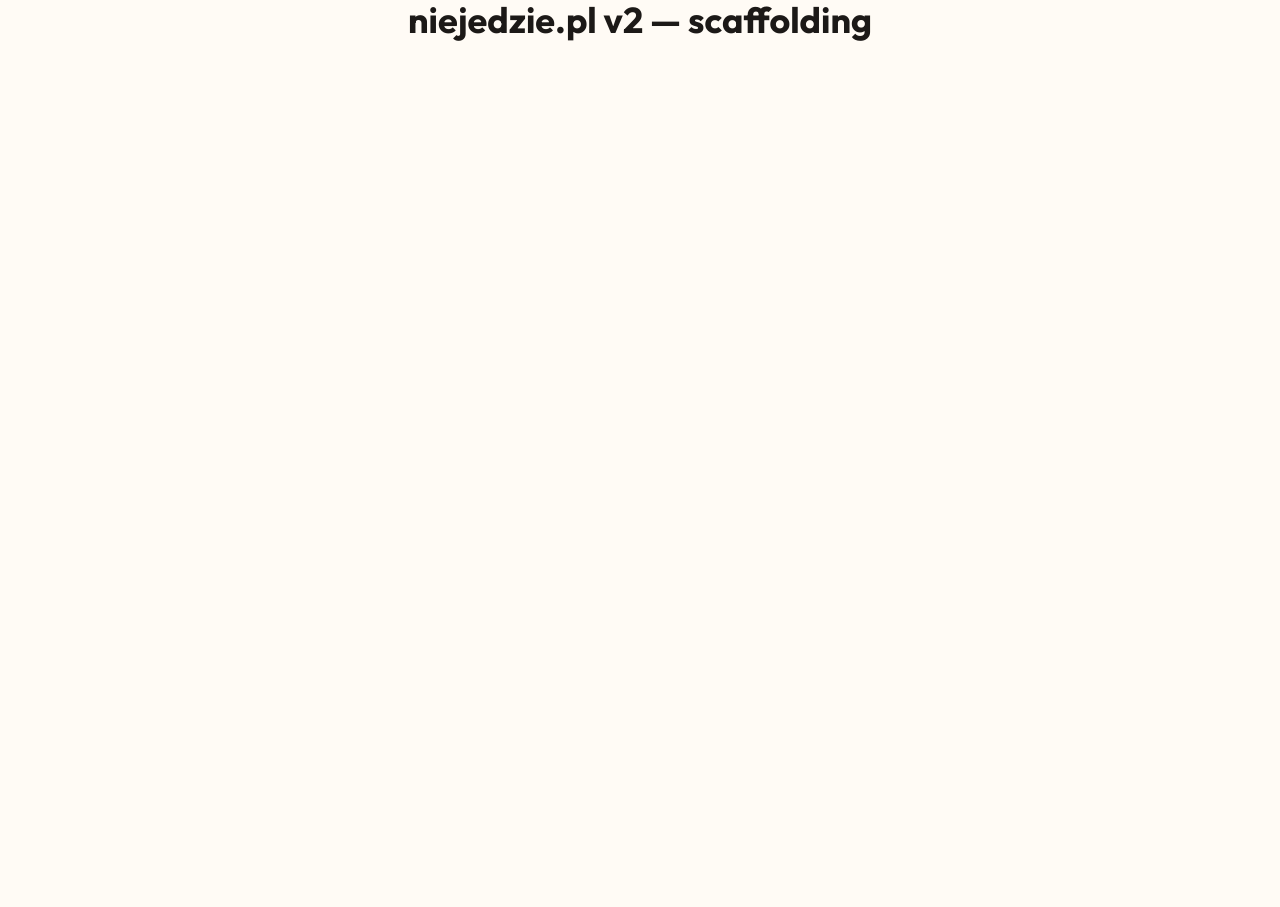
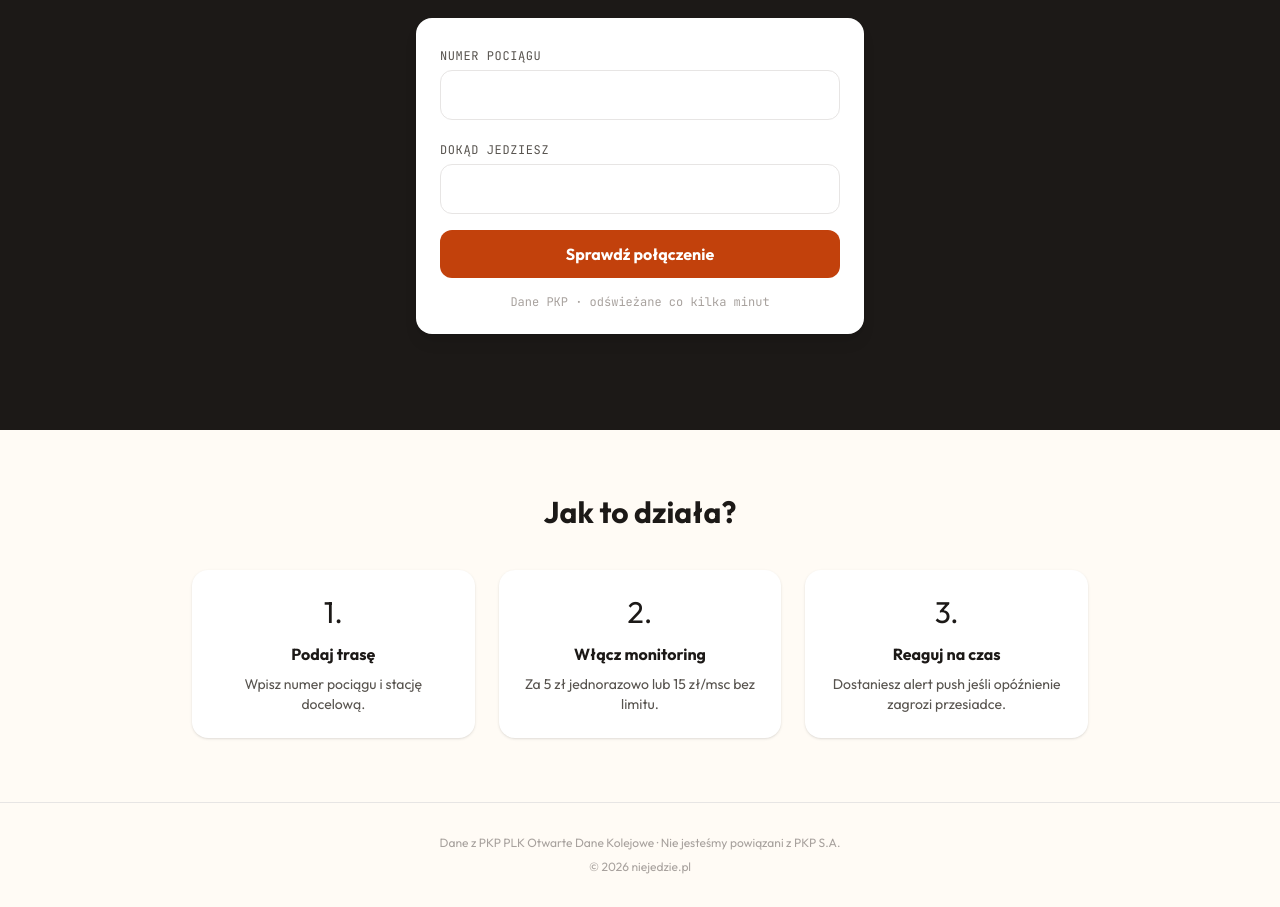
Before and after one commit to bitgeese/niejedzie-v2, a Next.js app: page / in a window 1280 px wide. Shown: the part 380-1287 px from the top of the page. Before the commit the page ends 800 px from the top, so only its background shows below. Built offline with nearby package versions, Linux system fonts and the light colour scheme.

Commit message:
feat(v2): homepage hero + ConnectionForm + how-it-works + footer

```diff
--- a/src/app/page.tsx
+++ b/src/app/page.tsx
@@ -1,7 +1,51 @@
+import ConnectionForm from "@/components/ConnectionForm";
+
 export default function HomePage() {
   return (
-    <main className="min-h-screen flex items-center justify-center">
-      <h1 className="text-4xl font-bold">niejedzie.pl v2 — scaffolding</h1>
+    <main className="min-h-screen">
+      <section className="relative bg-[var(--color-ink)] text-white py-24 px-6">
+        <div className="max-w-4xl mx-auto text-center">
+          <p className="font-mono text-xs uppercase tracking-widest text-[var(--color-brand-500)] mb-4">// monitor przesiadek</p>
+          <h1 className="text-5xl md:text-6xl font-extrabold leading-tight">
+            Masz przesiadkę?<br />
+            <span className="text-[var(--color-brand-500)]">Sprawdzimy czy zdążysz.</span>
+          </h1>
+          <p className="text-lg text-white/70 mt-6 max-w-xl mx-auto">
+            Monitorujemy Twój pociąg i wyślemy alert jeśli opóźnienie zagrozi połączeniu.
+          </p>
+        </div>
+        <div className="max-w-xl mx-auto mt-10 relative z-10">
+          <ConnectionForm />
+        </div>
+      </section>
+
+      <section className="py-16 px-6 bg-[var(--color-cream)]">
+        <div className="max-w-4xl mx-auto text-center">
+          <h2 className="text-3xl font-bold mb-3">Jak to działa?</h2>
+          <div className="grid grid-cols-1 md:grid-cols-3 gap-6 mt-10">
+            <div className="bg-white rounded-2xl p-6 shadow">
+              <div className="text-3xl mb-3">1.</div>
+              <h3 className="font-bold mb-2">Podaj trasę</h3>
+              <p className="text-sm text-[var(--color-ink-muted)]">Wpisz numer pociągu i stację docelową.</p>
+            </div>
+            <div className="bg-white rounded-2xl p-6 shadow">
+              <div className="text-3xl mb-3">2.</div>
+              <h3 className="font-bold mb-2">Włącz monitoring</h3>
+              <p className="text-sm text-[var(--color-ink-muted)]">Za 5 zł jednorazowo lub 15 zł/msc bez limitu.</p>
+            </div>
+            <div className="bg-white rounded-2xl p-6 shadow">
+              <div className="text-3xl mb-3">3.</div>
+              <h3 className="font-bold mb-2">Reaguj na czas</h3>
+              <p className="text-sm text-[var(--color-ink-muted)]">Dostaniesz alert push jeśli opóźnienie zagrozi przesiadce.</p>
+            </div>
+          </div>
+        </div>
+      </section>
+
+      <footer className="py-8 border-t border-[var(--color-border)] text-center text-xs text-[var(--color-ink-faint)]">
+        <p>Dane z PKP PLK Otwarte Dane Kolejowe · Nie jesteśmy powiązani z PKP S.A.</p>
+        <p className="mt-2">© 2026 niejedzie.pl</p>
+      </footer>
     </main>
   );
 }
--- /dev/null
+++ b/src/components/ConnectionForm.tsx
@@ -0,0 +1,35 @@
+"use client";
+import { useState } from "react";
+
+export default function ConnectionForm() {
+  const [train, setTrain] = useState("");
+  const [dest, setDest] = useState("");
+
+  function onSubmit(e: React.FormEvent) {
+    e.preventDefault();
+    if (!train.trim() || !dest.trim()) return;
+    const params = new URLSearchParams({ train: train.trim(), destination: dest.trim() });
+    window.location.href = `/wynik?${params.toString()}`;
+  }
+
+  return (
+    <form onSubmit={onSubmit} className="bg-white rounded-2xl shadow-lg p-6 space-y-4 max-w-md mx-auto">
+      <label className="block">
+        <span className="font-mono text-xs uppercase tracking-wider text-[var(--color-ink-muted)]">Numer pociągu</span>
+        <input type="text" value={train} onChange={(e) => setTrain(e.target.value)}
+          placeholder="np. IC 5313"
+          className="mt-1 w-full rounded-xl border border-[var(--color-border)] px-4 py-3 font-mono focus:border-[var(--color-brand-500)] focus:outline-none"
+          required />
+      </label>
+      <label className="block">
+        <span className="font-mono text-xs uppercase tracking-wider text-[var(--color-ink-muted)]">Dokąd jedziesz</span>
+        <input type="text" value={dest} onChange={(e) => setDest(e.target.value)}
+          placeholder="np. Kraków Główny"
+          className="mt-1 w-full rounded-xl border border-[var(--color-border)] px-4 py-3 focus:border-[var(--color-brand-500)] focus:outline-none"
+          required />
+      </label>
+      <button type="submit" className="btn-primary w-full">Sprawdź połączenie</button>
+      <p className="text-center text-xs text-[var(--color-ink-faint)] font-mono">Dane PKP · odświeżane co kilka minut</p>
+    </form>
+  );
+}
```
